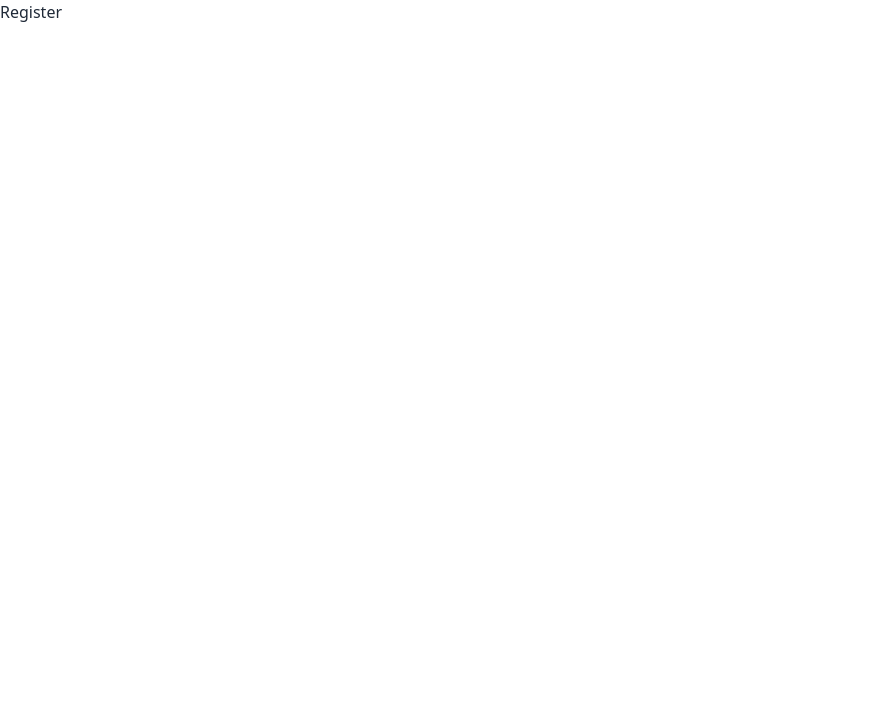
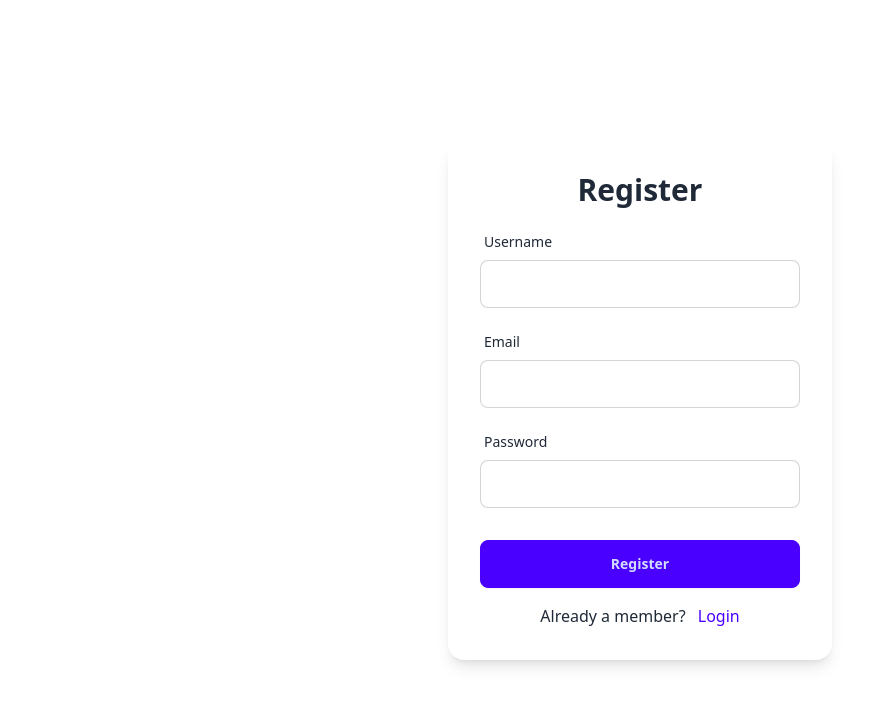
Before and after one commit to Said-MZ/Luxora-e-commerce, a React (Vite) app: page /register in a window 1280 px wide. Shown: the top 706 px of the page, without its empty margins (0-893 px from the left). Built offline with nearby package versions, Linux system fonts and the light colour scheme.

Commit message:
Complete Register form UI

```diff
--- a/src/pages/Login.jsx
+++ b/src/pages/Login.jsx
@@ -4,7 +4,7 @@
   return (
     <section className="h-screen grid place-items-center">
       <Form
-        method="post"
+        method="POST"
         className="card w-96 p-8 bg-base-100 shadow-lg flex flex-col gap-y-4"
       >
         <h4 className="text-center text-3xl font-bold">Login</h4>
--- a/src/pages/Register.jsx
+++ b/src/pages/Register.jsx
@@ -1,7 +1,33 @@
 import React from "react";
+import { Form, Link } from "react-router-dom";
+import { FormInput, SubmitBtn } from "../components";
 
 const Register = () => {
-  return <div>Register</div>;
+  return (
+    <section className="h-screen grid place-items-center">
+      <Form
+        method="POST"
+        className="card w-96 p-8 bg-base-100 shadow-lg flex flex-col gap-y-4"
+      >
+        <h4 className="text-center font-bold text-3xl">Register</h4>
+        <FormInput name="username" type="text" label="Username" />
+        <FormInput name="email" type="email" label="Email" />
+        <FormInput name="password" type="password" label="Password" />
+        <div className="mt-4">
+          <SubmitBtn text="Register" />
+        </div>
+        <p className="text-center">
+          Already a member?{" "}
+          <Link
+            className="link link-primary link-hover capitalize ml-2"
+            to={"/login"}
+          >
+            Login
+          </Link>
+        </p>
+      </Form>
+    </section>
+  );
 };
 
 export default Register;
```
